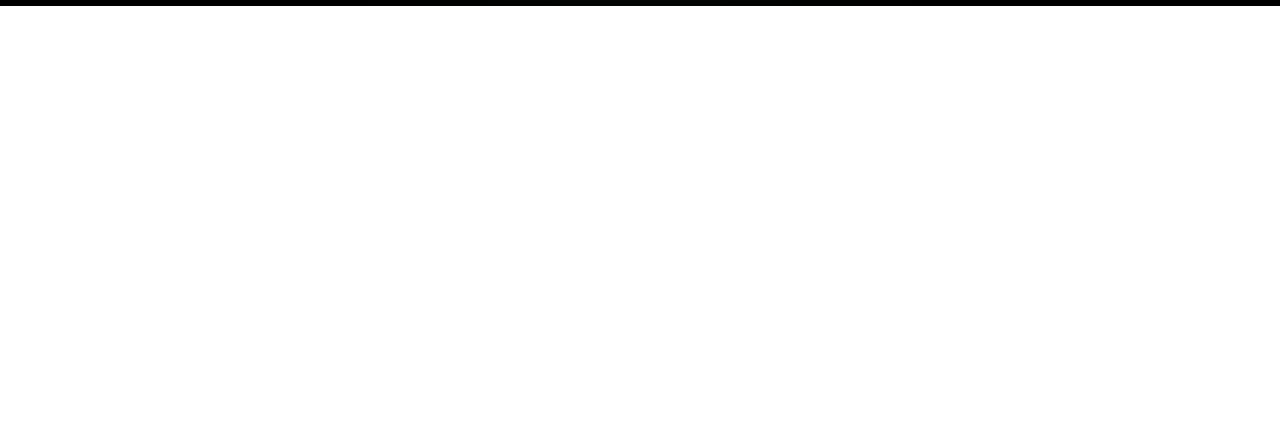
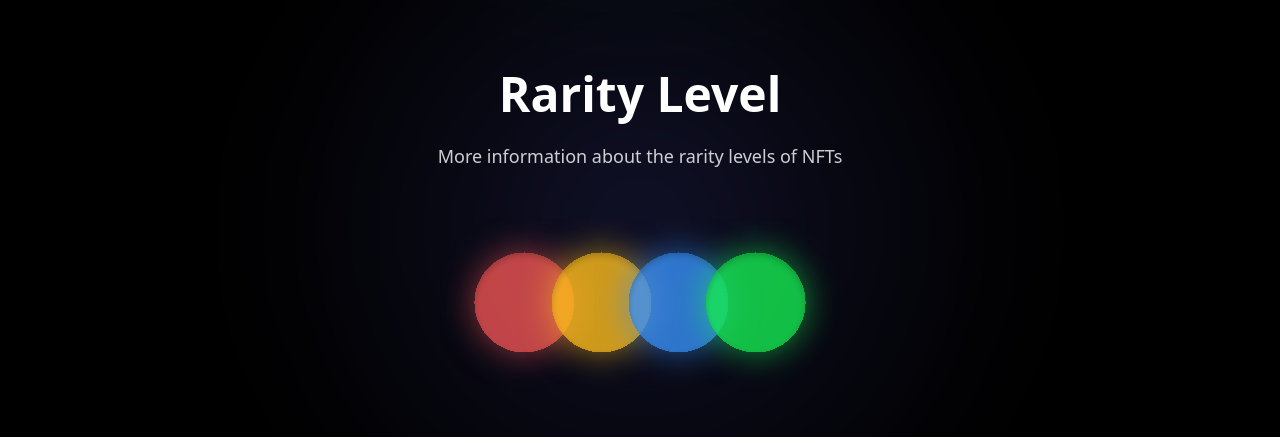
Before and after one commit to anibalalpizar/nextjs-cryptocurrency-landing, a Next.js app: page / in a window 1280 px wide. Shown: the part 2953-3390 px from the top of the page. Before the commit the page ends 2959 px from the top, so only its background shows below. Built offline with nearby package versions, Linux system fonts and the light colour scheme.

Commit message:
Add RarityLevel component to display NFT rarity information

```diff
--- /dev/null
+++ b/src/components/RarityLevel.tsx
@@ -0,0 +1,35 @@
+import Image from "next/image"
+
+export function RarityLevel() {
+  return (
+    <section className="relative mt-32 px-4">
+      <div
+        className="absolute top-1/2 left-1/2 -translate-x-1/2 -translate-y-1/2 w-[800px] h-[800px]"
+        style={{
+          background:
+            "radial-gradient(circle at center, rgba(99, 102, 241, 0.2) 0%, rgba(99, 102, 241, 0.1) 25%, rgba(99, 102, 241, 0.05) 50%, transparent 70%)",
+          filter: "blur(60px)",
+        }}
+      />
+
+      <div className="max-w-6xl mx-auto text-center relative">
+        <h2 className="text-5xl font-bold text-white mb-6">
+          Rarity Level
+        </h2>
+        <p className="text-white/80 text-lg mb-12 max-w-2xl mx-auto">
+          More information about the rarity levels of NFTs
+        </p>
+
+        <div className="flex justify-center">
+          <Image
+            src="/4-circles.svg"
+            alt="Rarity Levels"
+            width={400}
+            height={100}
+            className="object-contain"
+          />
+        </div>
+      </div>
+    </section>
+  )
+}
```
